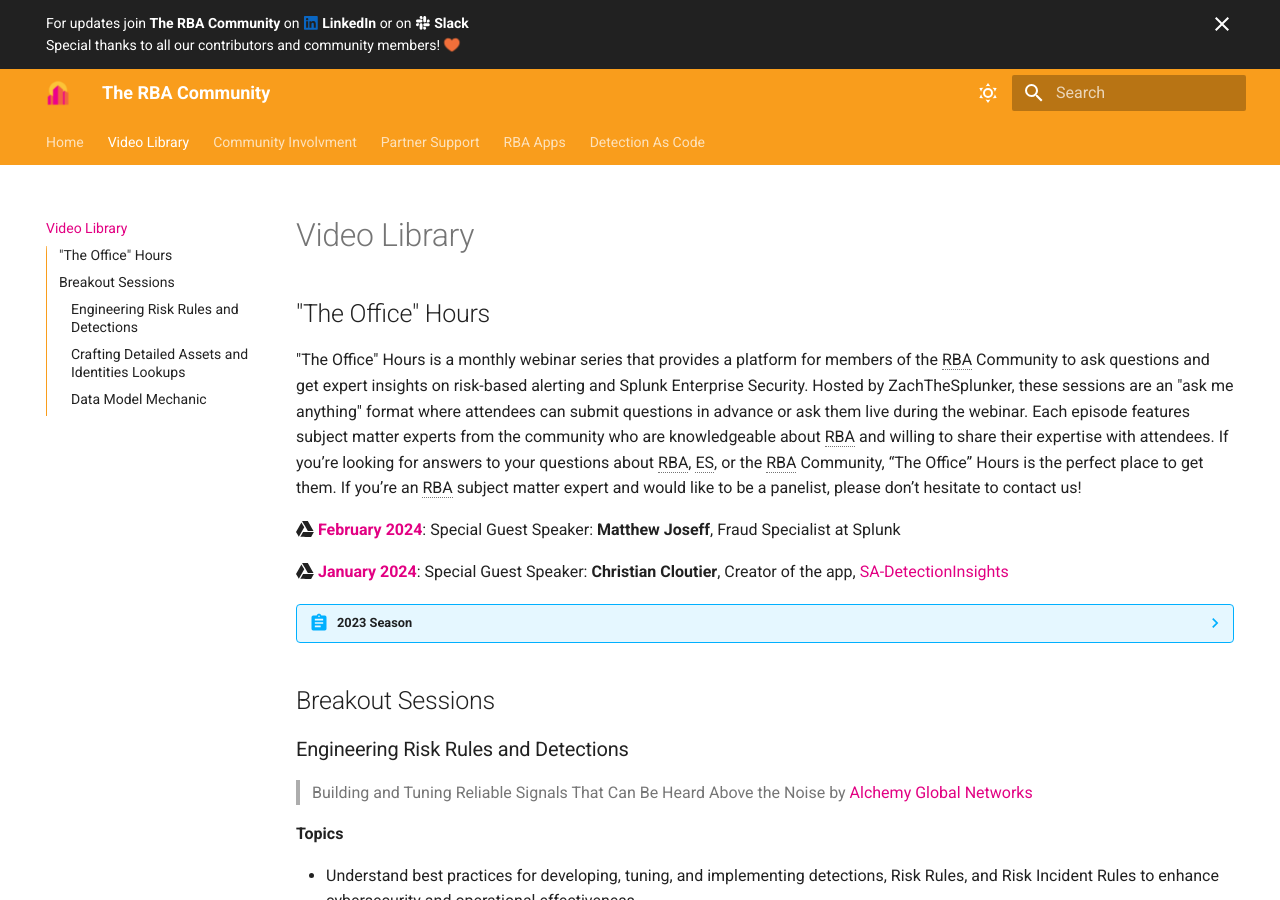
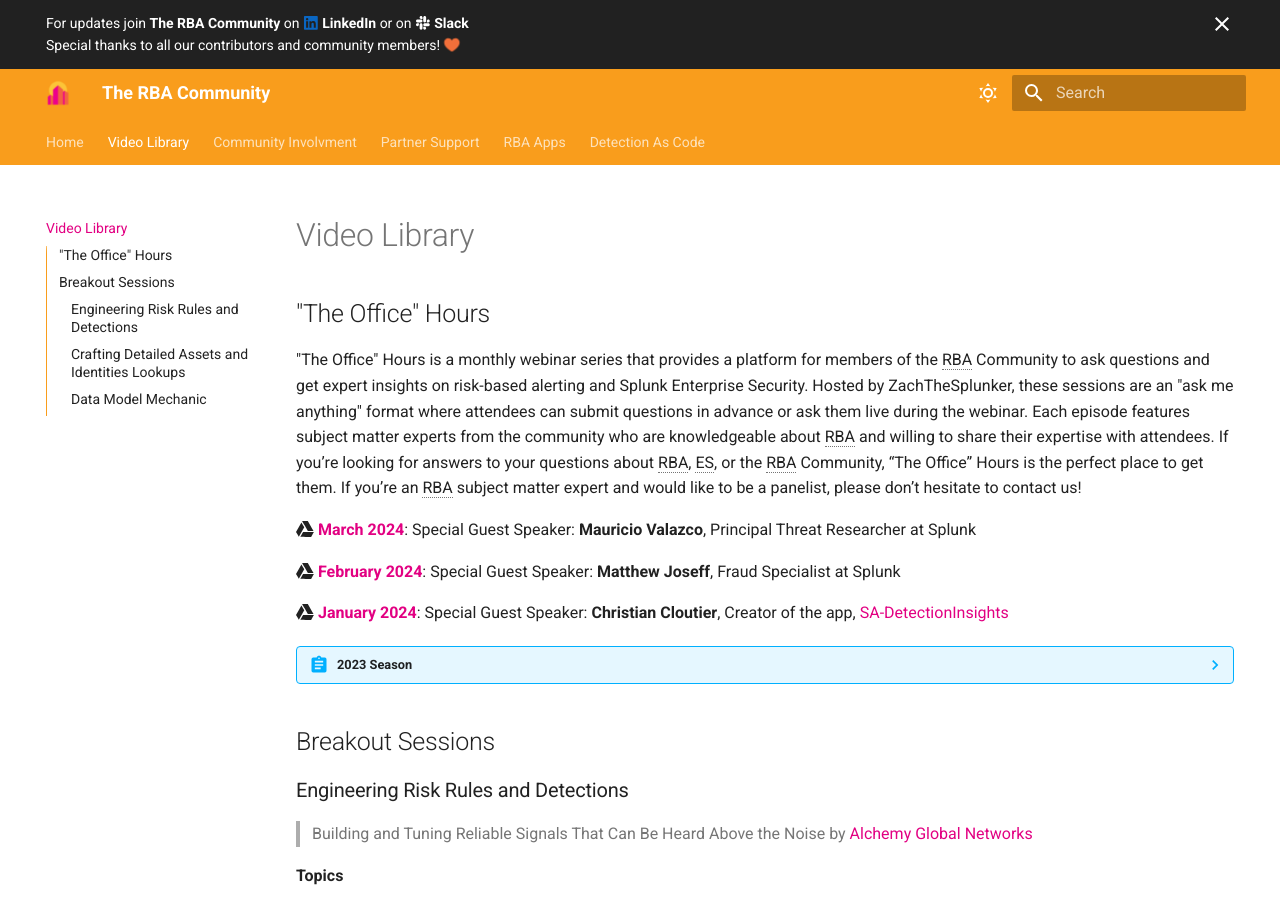
Before and after one commit to rba-community/rba-community, an MkDocs documentation site: the page built from docs/library/index.md, in a window 1280 px wide and 900 px high. Built offline with MkDocs 1.6.1 and Material for MkDocs 9.7.7, drawn with Linux system fonts in a browser that asks for light colours.

Commit message:
fixes #105
Signed-off-by: Zach Christensen <23529374+ZachChristensen28@users.noreply.github.com>

```diff
--- a/docs/library/index.md
+++ b/docs/library/index.md
@@ -7,6 +7,8 @@
 ## "The Office" Hours
 
 "The Office" Hours is a monthly webinar series that provides a platform for members of the RBA Community to ask questions and get expert insights on risk-based alerting and Splunk Enterprise Security. Hosted by ZachTheSplunker, these sessions are an "ask me anything" format where attendees can submit questions in advance or ask them live during the webinar. Each episode features subject matter experts from the community who are knowledgeable about RBA and willing to share their expertise with attendees. If you’re looking for answers to your questions about RBA, ES, or the RBA Community, “The Office” Hours is the perfect place to get them. If you’re an RBA subject matter expert and would like to be a panelist, please don’t hesitate to contact us!
+
+:simple-googledrive: [**March 2024**](https://drive.google.com/file/d/12zIVMDm7bCS0qr816VSpG0y8v3FuDWSl/view?usp=sharing){ target="blank" }: Special Guest Speaker: **Mauricio Valazco**, Principal Threat Researcher at Splunk
 
 :simple-googledrive: [**February 2024**](https://drive.google.com/file/d/1z3BZ8JkjKppxKWg932PBGUnUQxFBl7Wg/view?usp=drive_link){ target="blank" }: Special Guest Speaker: **Matthew Joseff**, Fraud Specialist at Splunk
 
--- a/docs/requirements.txt
+++ b/docs/requirements.txt
@@ -1,5 +1,5 @@
 mkdocs-material==9.5.18
-mkdocs==1.6.0
+mkdocs==1.5.3
 mkdocs-git-revision-date-localized-plugin==1.2.4
 mkdocs-minify-plugin==0.8.0
 mkdocs-glightbox==0.3.7
```
